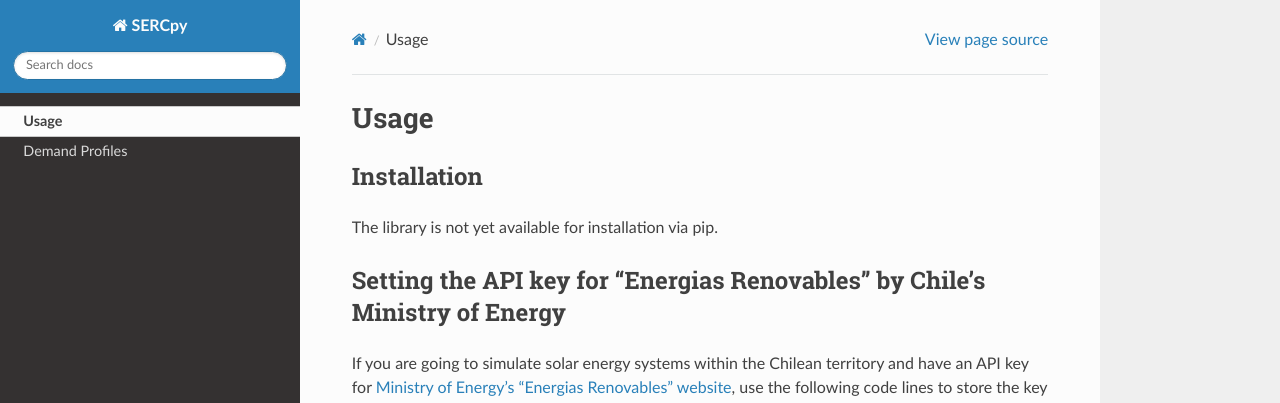
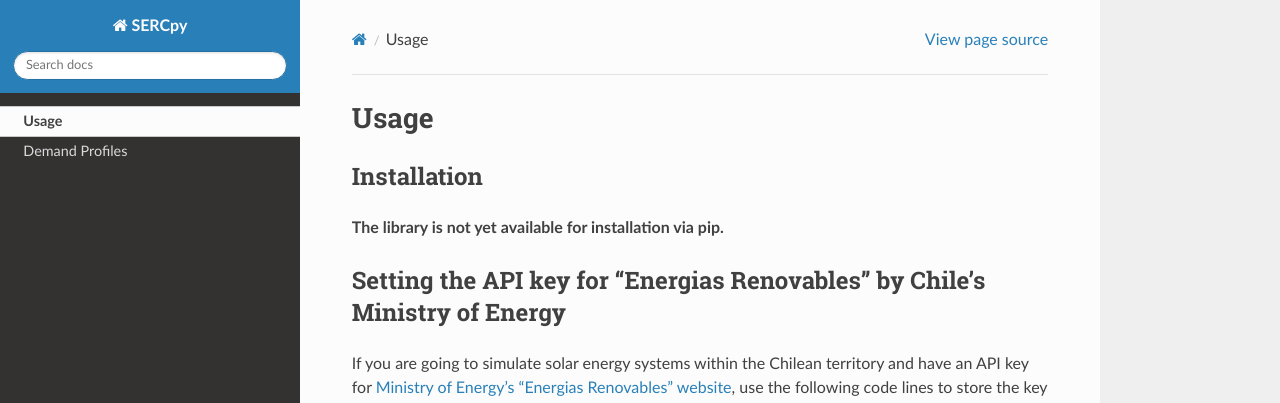
Before and after one commit to serc-chile/SERCpy, a Sphinx documentation site: the page built from docs/source/usage.rst, in a window 1280 px wide. Shown: the top 403 px of the page. Built offline with Sphinx 7.4.7 and the Read the Docs theme 3.1.0, drawn with Linux system fonts in a browser that asks for light colours; pages that are not in the unit, such as notebooks, are missing from menus.

```diff
--- a/docs/source/usage.rst
+++ b/docs/source/usage.rst
@@ -6,7 +6,7 @@ Usage
 Installation
 ------------
 
-The library is not yet available for installation via pip.
+**The library is not yet available for installation via pip.**
 
 Setting the API key for "Energias Renovables" by Chile's Ministry of Energy
 ---------------------------------------------------------------------------
```
